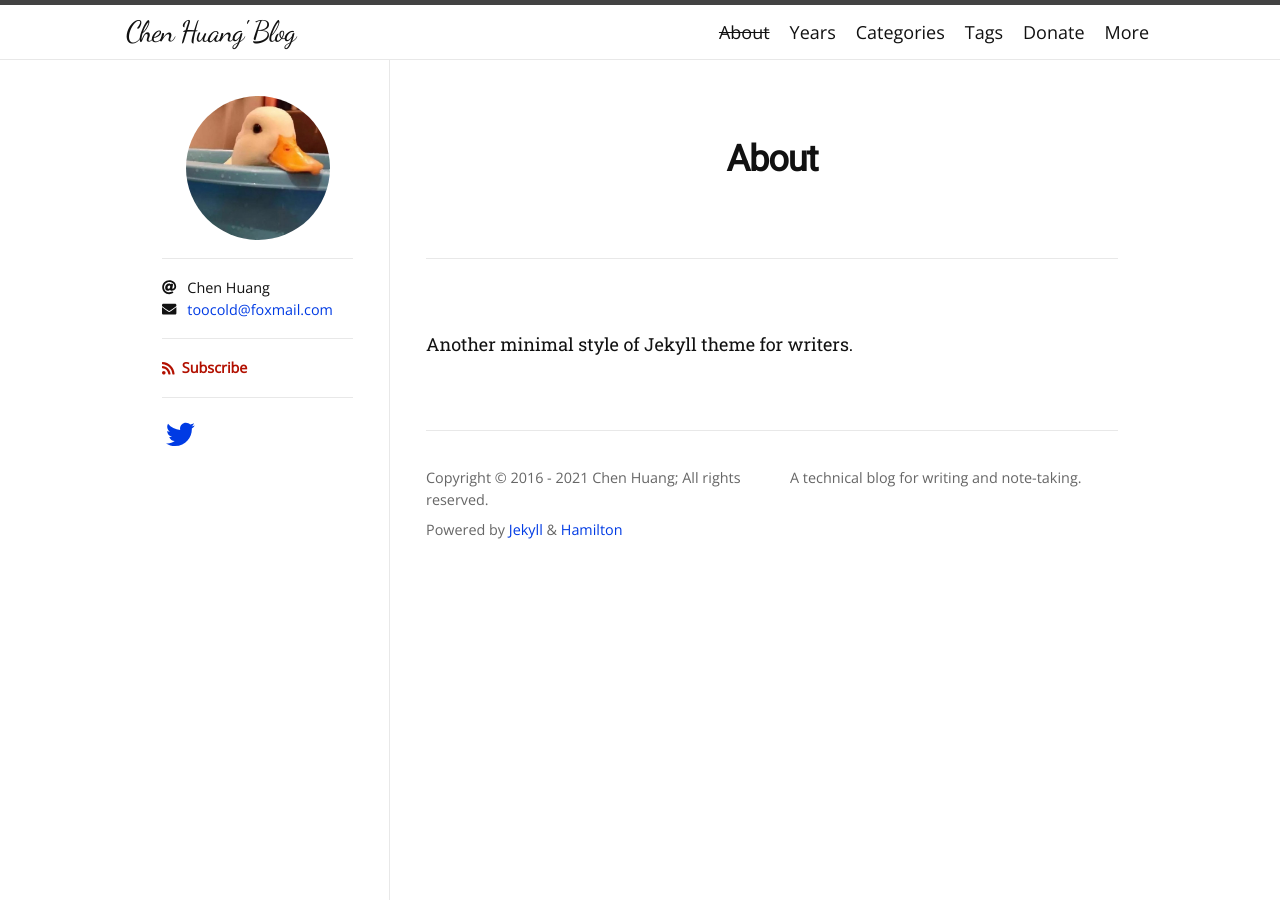
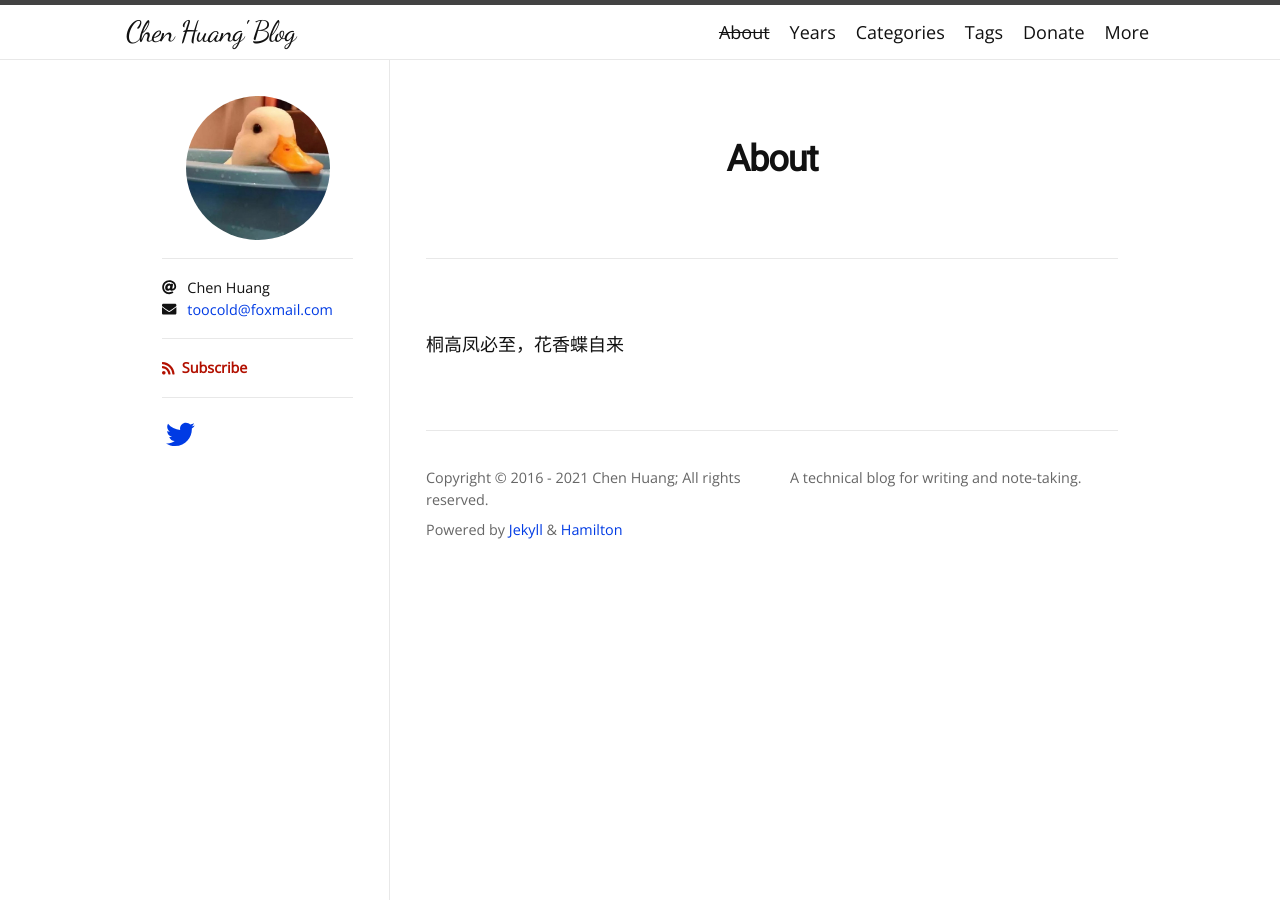
Before and after one commit to Mickychen00/Chen-s-Blog, a Jekyll site: the page built from about.md, in a window 1280 px wide. Built offline with Jekyll 4.4.1, drawn with Linux system fonts in a browser that asks for light colours; nearby versions of some CDN libraries; some web fonts are replaced.

```diff
--- a/about.md
+++ b/about.md
@@ -4,4 +4,4 @@ title: About
 permalink: /about/
 ---
 
-Another minimal style of Jekyll theme for writers.
+桐高凤必至，花香蝶自来
```
Also changed, not shown: donate.md (+1 -1 lines), assets/Alipay.jpg (added), 4 other files.
